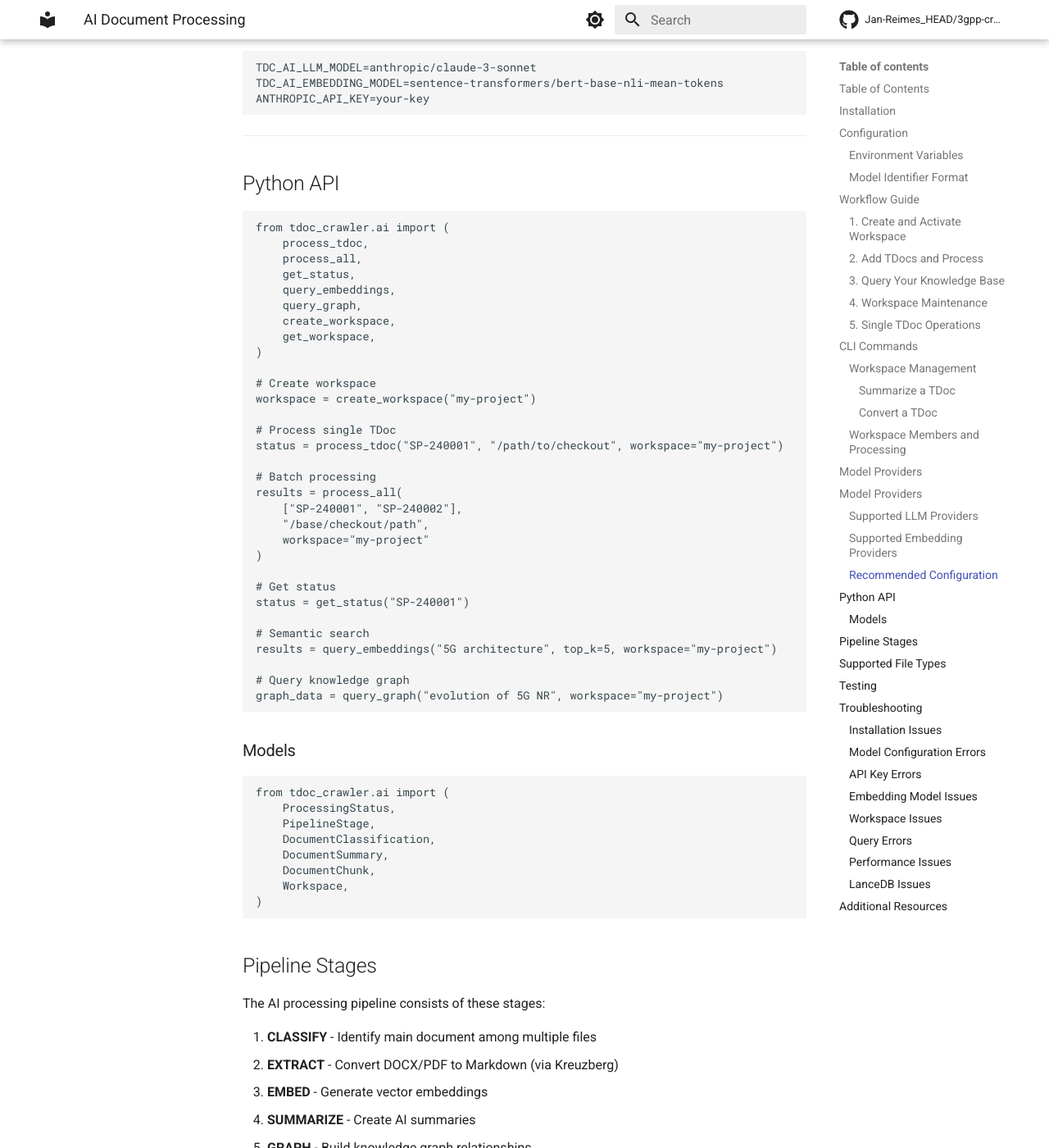
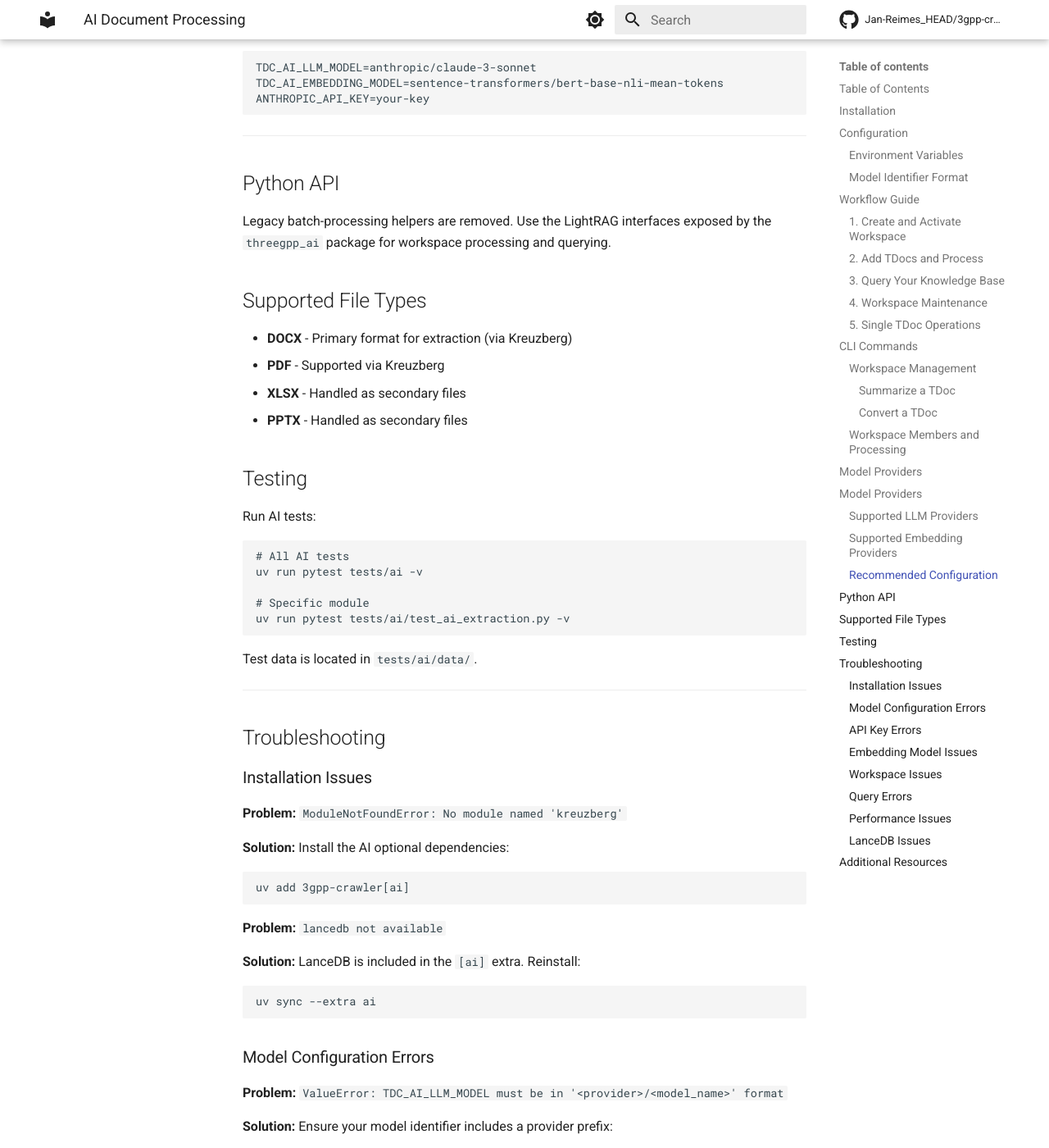
Before and after one commit to jr2804/3gpp-crawler, an MkDocs documentation site: the page built from docs/ai.md, in a window 1280 px wide and 1400 px high, scrolled down 8265 px. Shown: the whole window at 82% size. Built offline with MkDocs 1.6.1 and Material for MkDocs 9.7.7, drawn with Linux system fonts in a browser that asks for light colours; some of the changed text lies outside the part shown.

Commit message:
🔥 chore(ai): remove legacy batch-processing helpers from documentation

````diff
--- a/docs/ai.md
+++ b/docs/ai.md
@@ -349,62 +349,8 @@ ______________________________________________________________________
 
 ## Python API
 
-```python
-from tdoc_crawler.ai import (
-    process_tdoc,
-    process_all,
-    get_status,
-    query_embeddings,
-    query_graph,
-    create_workspace,
-    get_workspace,
-)
-
-# Create workspace
-workspace = create_workspace("my-project")
-
-# Process single TDoc
-status = process_tdoc("SP-240001", "/path/to/checkout", workspace="my-project")
-
-# Batch processing
-results = process_all(
-    ["SP-240001", "SP-240002"],
-    "/base/checkout/path",
-    workspace="my-project"
-)
-
-# Get status
-status = get_status("SP-240001")
-
-# Semantic search
-results = query_embeddings("5G architecture", top_k=5, workspace="my-project")
-
-# Query knowledge graph
-graph_data = query_graph("evolution of 5G NR", workspace="my-project")
-```
-
-### Models
-
-```python
-from tdoc_crawler.ai import (
-    ProcessingStatus,
-    PipelineStage,
-    DocumentClassification,
-    DocumentSummary,
-    DocumentChunk,
-    Workspace,
-)
-```
-
-## Pipeline Stages
-
-The AI processing pipeline consists of these stages:
-
-1. **CLASSIFY** - Identify main document among multiple files
-1. **EXTRACT** - Convert DOCX/PDF to Markdown (via Kreuzberg)
-1. **EMBED** - Generate vector embeddings
-1. **SUMMARIZE** - Create AI summaries
-1. **GRAPH** - Build knowledge graph relationships
+Legacy batch-processing helpers are removed. Use the LightRAG interfaces exposed by the
+`threegpp_ai` package for workspace processing and querying.
 
 ## Supported File Types
 
````
